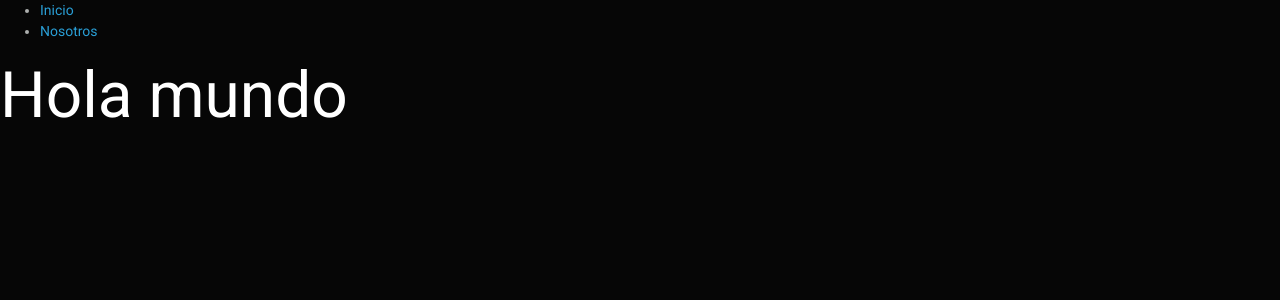
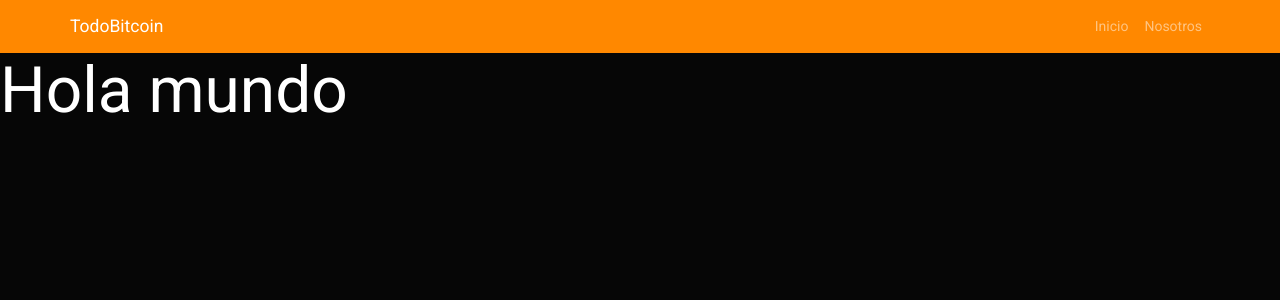
Before and after one commit to jimmy404/SSR-Proyect, a Next.js app: page / in a window 1280 px wide. Shown: the top 300 px of the page. Built offline with nearby package versions, Linux system fonts and the light colour scheme.

Commit message:
Adding Navbar in Navegacion.js

```diff
--- a/componentes/Navegacion.js
+++ b/componentes/Navegacion.js
@@ -2,12 +2,20 @@ import Link from 'next/link';
 
 
 const Navegacion = () => (
-    <div>
-        <ul>
-            <li><Link href="/"><a>Inicio</a></Link></li>
-            <li><Link href="/Nosotros"><a>Nosotros</a></Link></li>
-        </ul>
-    </div>
+    <nav className="navbar navbar-expand navbar-dark bg-warning">
+        <div className="container">
+            <Link href="/"><a className="navbar-brand">TodoBitcoin</a></Link>
+            <div className="collapse navbar-collapse"></div>
+            <ul className="navbar-nav ml-auto">
+                <li className="nav-item">
+                    <Link href="/"><a className="nav-link">Inicio</a></Link>
+                </li>
+                <li className="nav-item">
+                <Link href="/Nosotros"><a className="nav-link">Nosotros</a></Link>
+                </li>
+            </ul>
+        </div>
+    </nav>
 );
 
 export default Navegacion;
```
Also changed, not shown: 1 other file (tests, documents, lock files or other folders).
